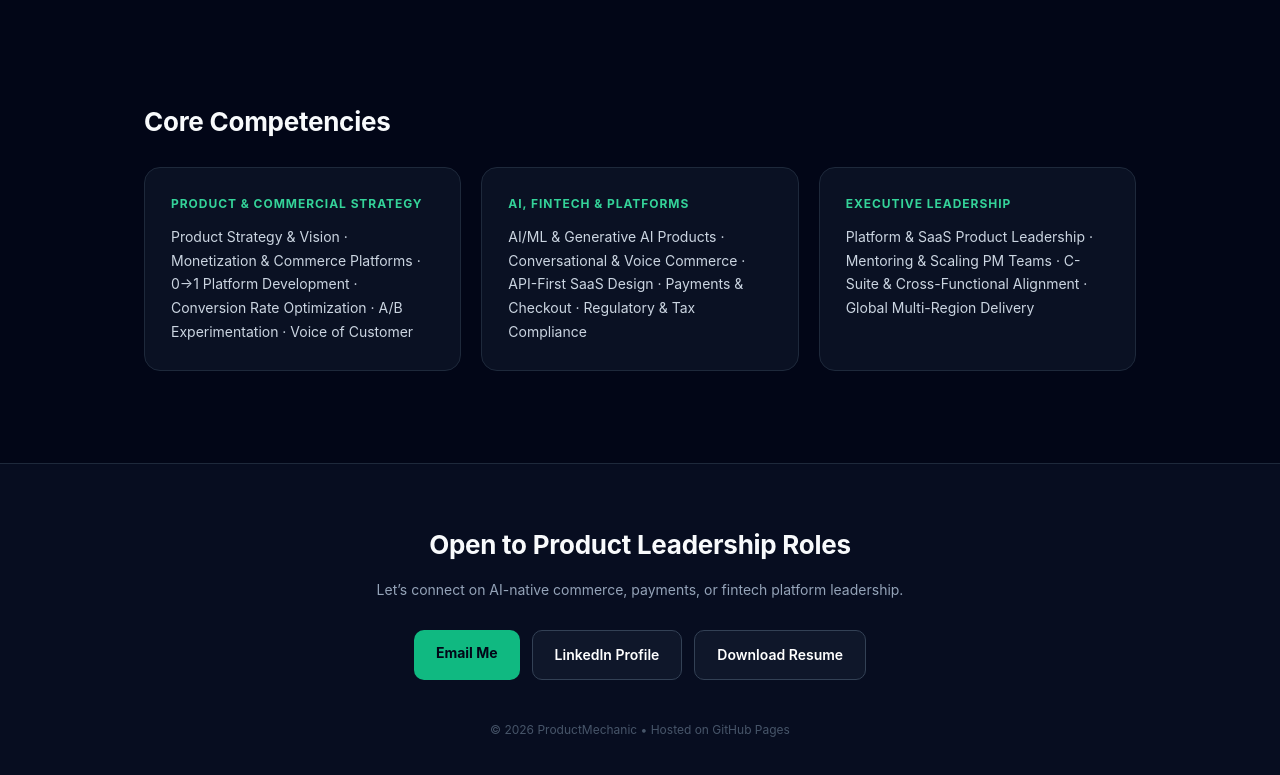
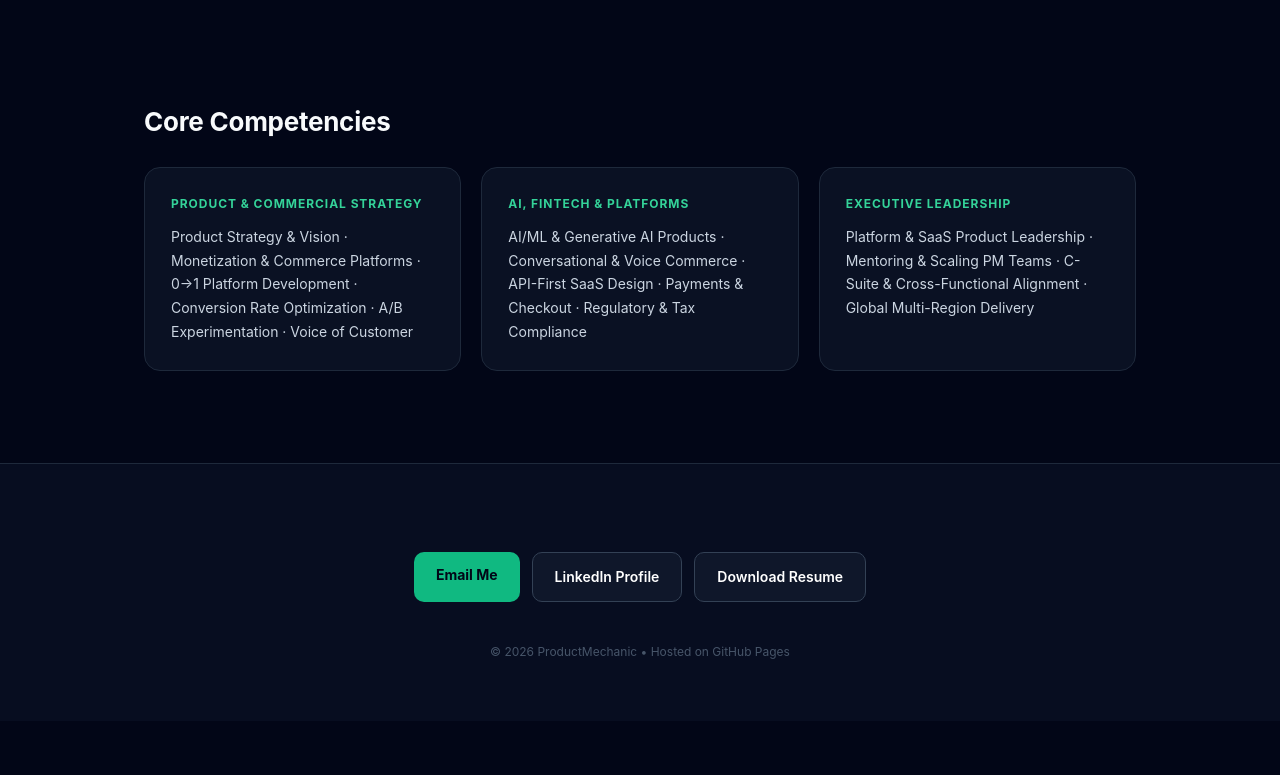
Before and after one commit to ProductMechanic/productmechanic.github.io, a plain HTML site: page index.html in a window 1280 px wide. Shown: the part 3782-4557 px from the top of the page. After the commit the page ends 4503 px from the top, so only its background shows below. Drawn offline with Linux system fonts and the light colour scheme.

Commit message:
Update index.html

```diff
--- a/index.html
+++ b/index.html
@@ -528,8 +528,6 @@
 
   <footer id="contact">
     <div class="container">
-      <h2>Open to Product Leadership Roles</h2>
-      <p>Let&rsquo;s connect on AI-native commerce, payments, or fintech platform leadership.</p>
       <div class="footer-btns">
         <a href="mailto:anusar.gupta@gmail.com" class="btn-accent">Email Me</a>
         <a href="https://www.linkedin.com/in/anusar/" target="_blank" class="btn-secondary">LinkedIn Profile</a>
```
